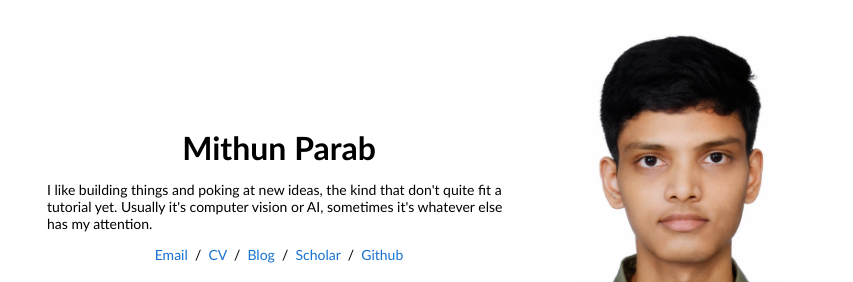
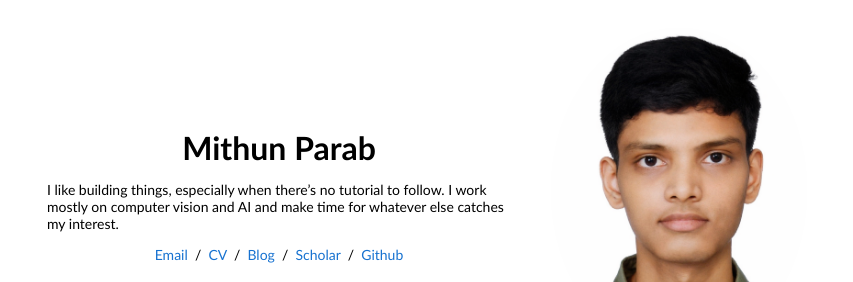
Before and after one commit to mithunparab/mithunparab.github.io, a plain HTML site: page index.html in a window 1280 px wide. Shown: the top 282 px of the page, without its empty margins (213-1066 px from the left). Drawn offline with Linux system fonts and the light colour scheme.

Commit message:
Refine bio

```diff
--- a/index.html
+++ b/index.html
@@ -85,9 +85,8 @@
                                         Mithun Parab
                                     </h1>
                                     <p>
-                                        I like building things and poking at new ideas, the kind that don't quite fit
-                                        a tutorial yet. Usually it's computer vision or AI, sometimes it's whatever
-                                        else has my attention.
+                                        I like building things, especially when there’s no tutorial to follow. I work mostly
+                                        on computer vision and AI and make time for whatever else catches my interest.
                                     </p>
 
 
```
